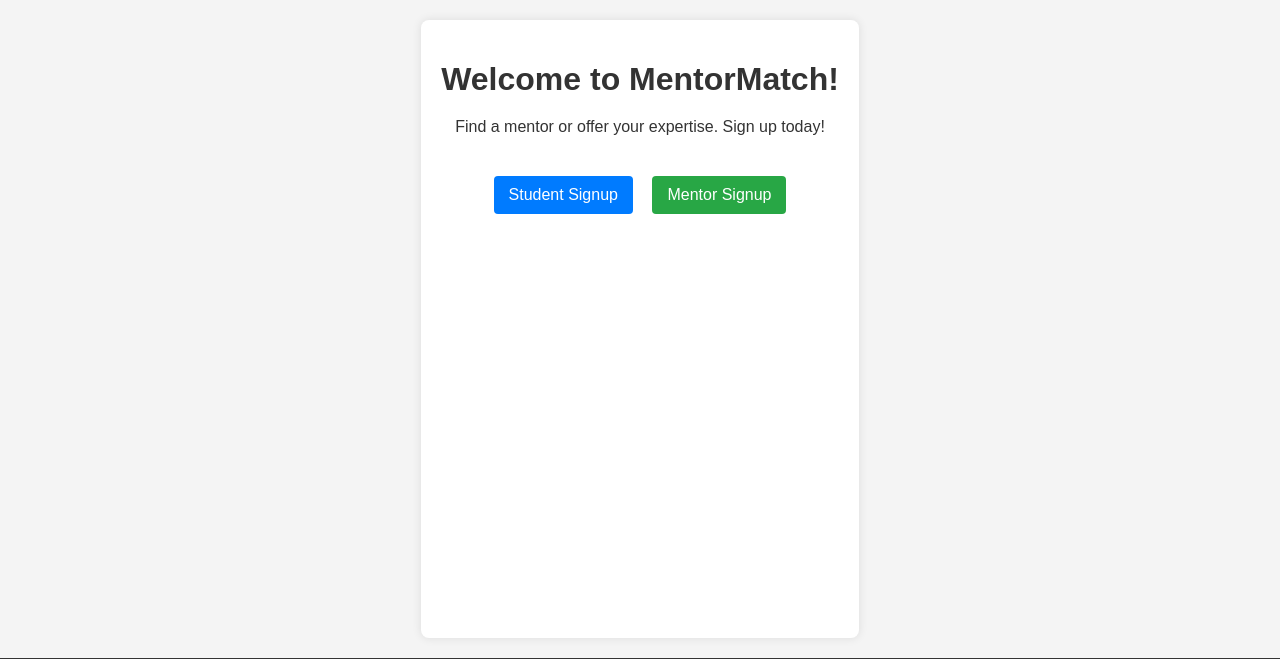
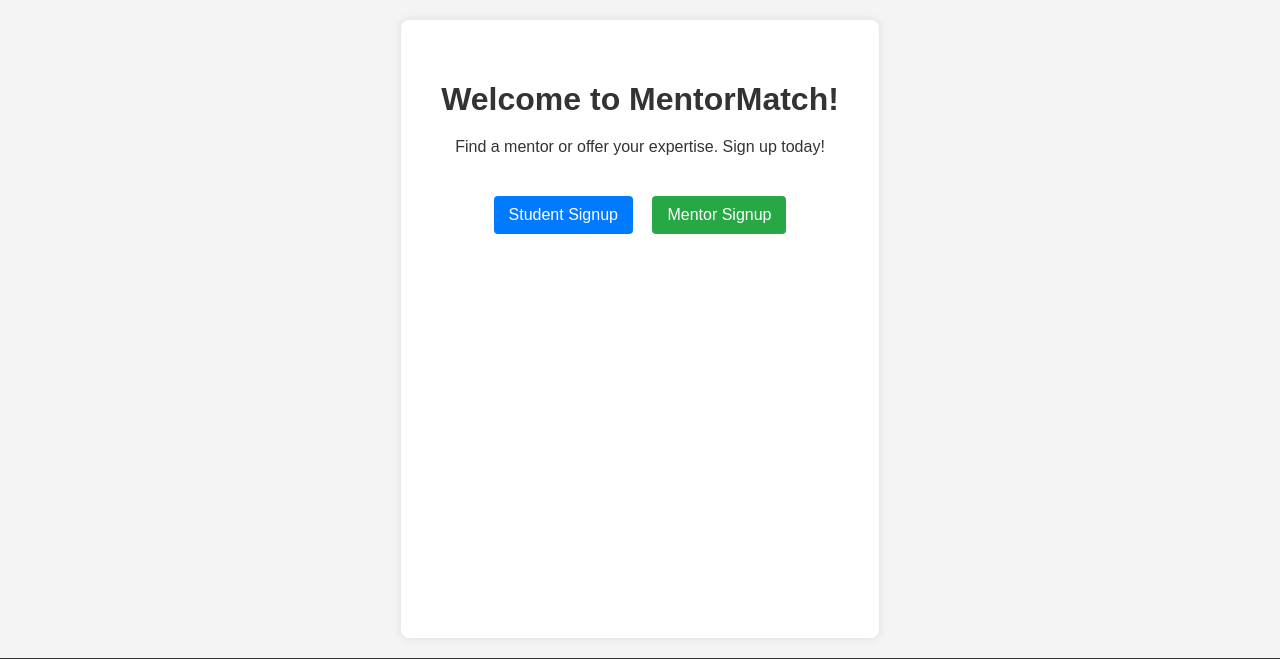
Before and after one commit to aminibra02/MentorNet, a Flask app: page / in a window 1280 px wide. Shown: the part 60-719 px from the top of the page. Run offline with Flask 3, Linux system fonts and the light colour scheme.

Commit message:
Update base.html

```diff
--- a/app/templates/base.html
+++ b/app/templates/base.html
@@ -21,6 +21,7 @@
     </header>
 
     <main>
+    <div style="max-width: 800px; margin: 0 auto; padding: 20px;">
         {% with messages = get_flashed_messages(with_categories=true) %}
             {% if messages %}
                 <div class="flashes">
@@ -33,7 +34,9 @@
             {% endif %}
         {% endwith %}
         {% block content %}{% endblock %}
-    </main>
+    </div>
+</main>
+
 
     <footer>
         <p>&copy; 2023 MentorMatch App</p>
```
